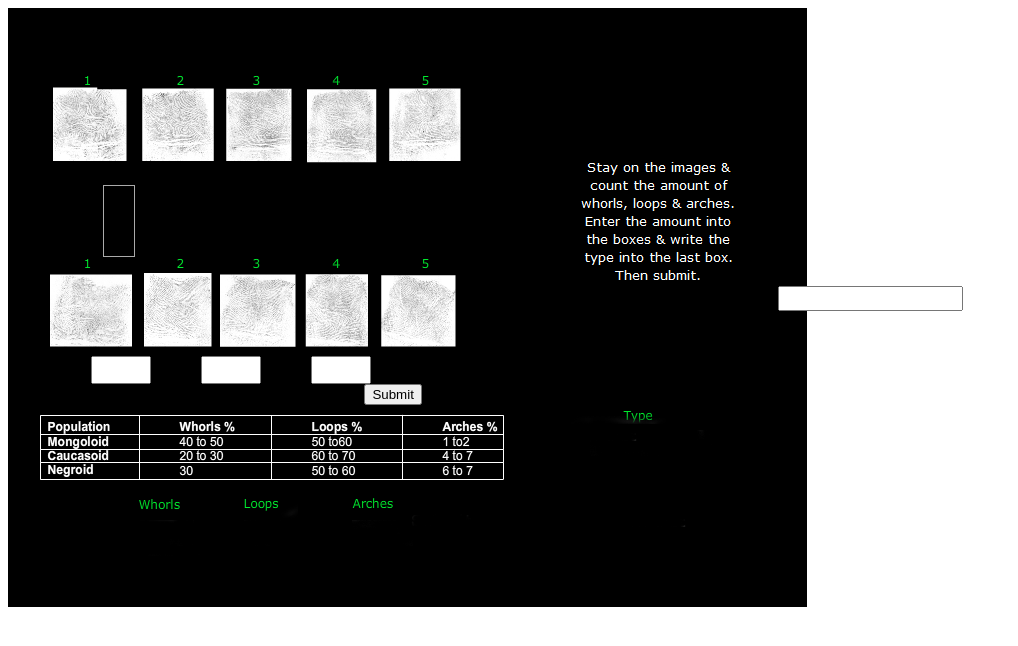
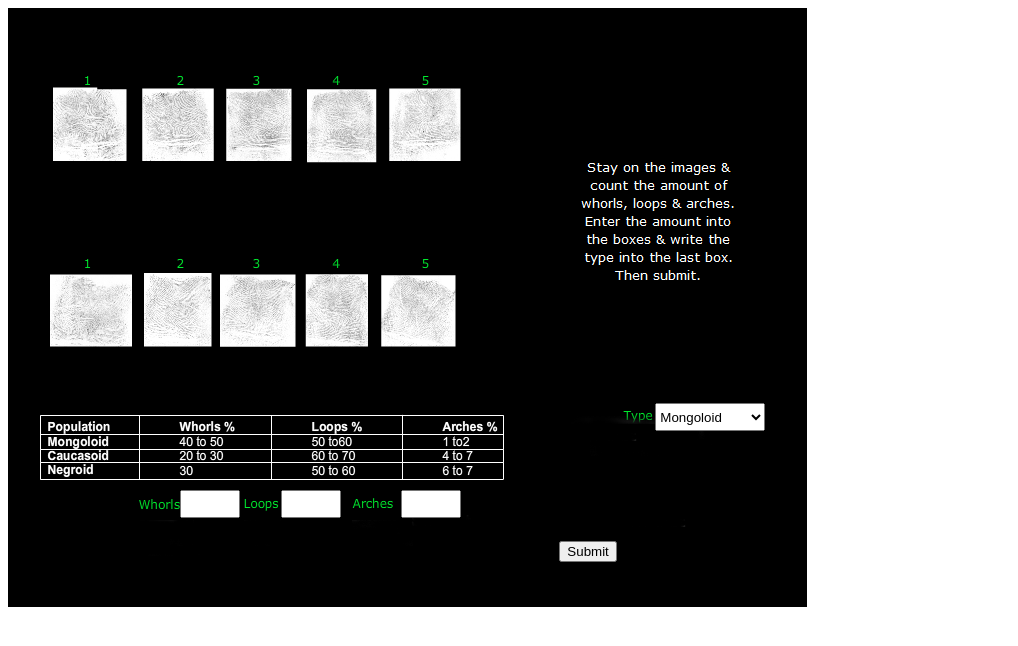
Before and after one commit to virtual-labs/exp-fingerprint-patterns-iitg, a plain HTML site: page experiment/simulation/index.html in a window 1280 px wide. Shown: the whole page, without its empty margins (0-1018 px from the left). Drawn offline with nearby package versions, Linux system fonts and the light colour scheme.

Commit message:
Update index.html
View changed

```diff
--- a/experiment/simulation/index.html
+++ b/experiment/simulation/index.html
@@ -7,7 +7,7 @@
 <script type="text/javascript" src="js/jquery.js"></script>
 <style type="text/css">
 
-	#div1 {width:30px;height:70px;border:1px solid #aaaaaa; margin-left: 7.5%; margin-top: 14%; float: left; position:static;}
+	#div1 {width:30px;height:70px; margin-left: 7.5%; margin-top: 550px; float: left; position:static;}
 
 
     #mainimg{
@@ -22,10 +22,10 @@
     body{
     	height: 100%;
     }
-    .fdiv{
-        margin-top: 22%;
-        margin-left: 30%;
-    }
+   // .fdiv{
+   //     margin-top: 22%;
+   //     margin-left: 30%;
+   // }
 
     .sdiv{
         position: fixed;
@@ -409,6 +409,20 @@ function checkresult()
     <div class="d9" onmouseover="check16();" onmouseout="check17();" style="cursor:pointer;"></div>
     <div class="d10" onmouseover="check18();" onmouseout="check19();" style="cursor:pointer;"></div>
 
+	<div class="fdiv" style="margin-left: 611px;  margin-top: 315px;">
+		<select name="mainval" id="mainval" style="width: 110px; height: 28px;">
+		  <option value="Mongoloid">Mongoloid</option>
+		  <option value="Caucasoid">Caucasoid</option>
+		  <option value="Negroid">Negroid</option>
+		</select>
+		<!--<input type="text" name="mainval" id="mainval" > -->
+	</div>
+
+	<div style=" margin-left: 136px; float: left; margin-top: 59px;"><input type="text" name="fname" id="w" style="width: 60px; height: 28px;"></div>
+	<div style=" margin-left: 41px; float: left; margin-top: 59px;"><input type="text" name="sname" id="l" style="width: 60px; height: 28px;"></div>
+	<div style=" margin-left: 60px; float: left; margin-top: 59px;"><input type="text" name="lname" id="a" style="width: 60px; height: 28px;"></div>
+	<div style=" margin-left: 515px; margin-top: 110px;"><input type="submit" value="Submit" " onclick="checkresult();"></div>
+
 </div>
 
 <!--<div class="downrow">
@@ -417,14 +431,14 @@ function checkresult()
 </div>-->
 
 <div class="ddiv" id="ddiv"></div>
-<div class="fdiv">
-<input type="text" name="mainval" id="mainval" style="height: 25px;">
+
+
+<div class="sdiv" >
+
+
+
 </div>
 
-<div class="sdiv">
-<input type="text" name="fname" id="w" style="width: 60px; height: 28px;"><input type="text" name="sname" id="l" style="width: 60px; height: 28px; margin-left: 50px;"><input type="text" name="lname" id="a" style="width: 60px; height: 28px; margin-left: 50px;">  <input type="submit" value="Submit" style="margin-left: 80%;" onclick="checkresult();">
-
-</div>
 
 </div>
 
```
Lines whose indentation alone changed are shown as unchanged.
